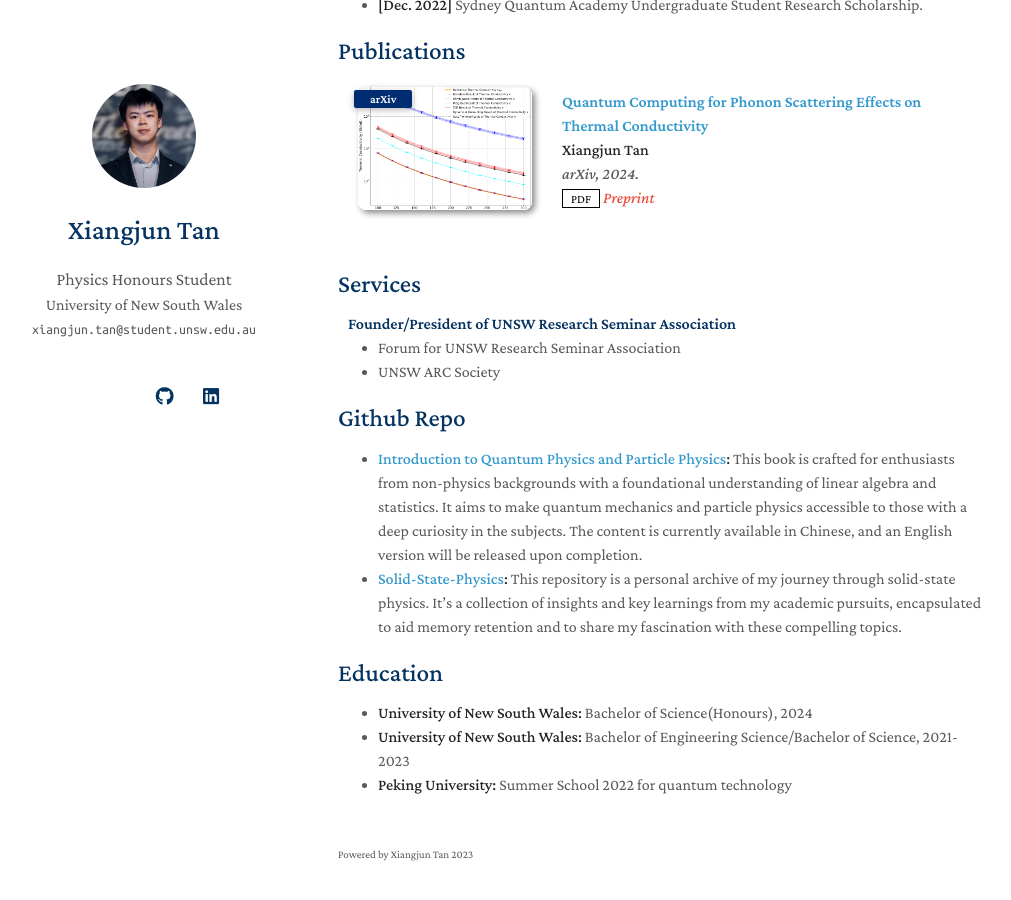
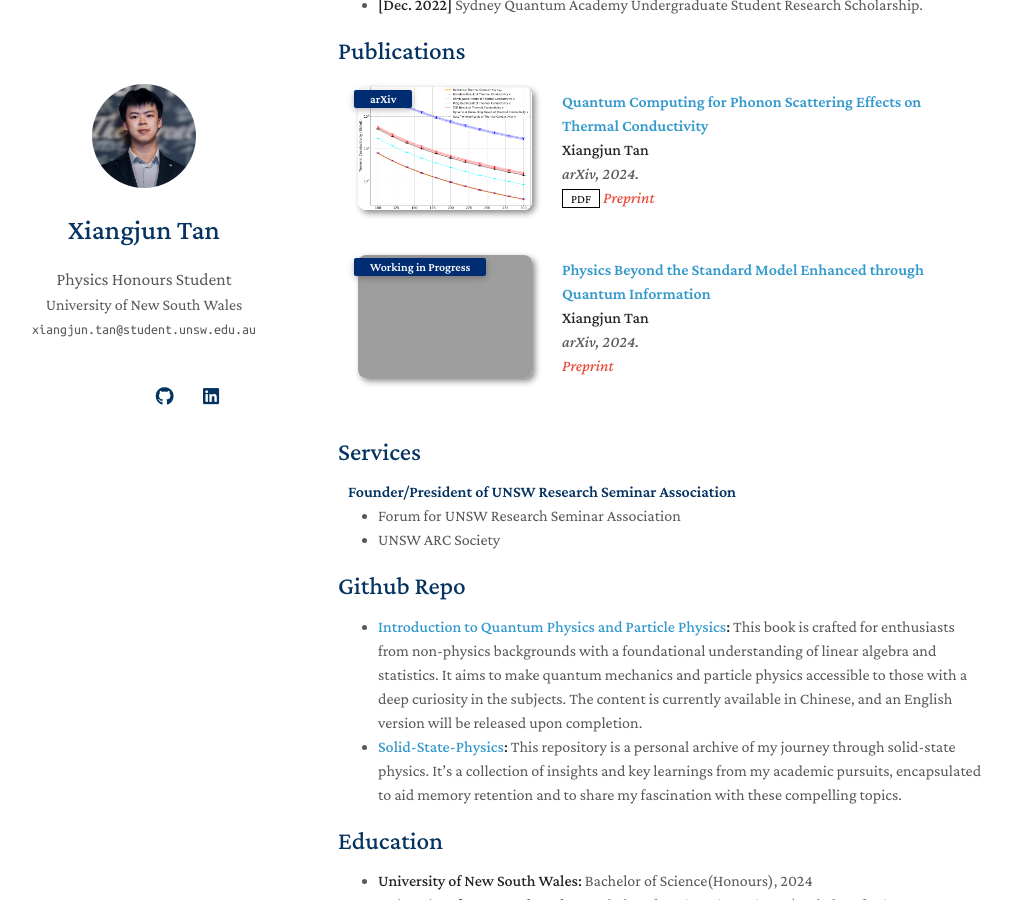
Before and after one commit to xiangjun-tan/xiangjun-tan.github.io, a Jekyll site: the page built from index.md, in a window 1280 px wide and 900 px high, scrolled down 745 px. Shown: the whole window, without its empty margins (132-1143 px from the left). Built offline with Jekyll 4.4.1, drawn with Linux system fonts in a browser that asks for light colours; nearby versions of some CDN libraries; a style sheet for code colours, icons or effects is not loaded; our own code applies the rules of GitHub Pages for plain Markdown files; grey boxes are pictures that could not be loaded.

Commit message:
publications.yml

```diff
--- a/_data/publications.yml
+++ b/_data/publications.yml
@@ -7,3 +7,10 @@ main:
     pdf: https://arxiv.org/pdf/2407.15808
     notes: Preprint
     image: ./assets/img/thermal.png
+
+  - title: "Physics Beyond the Standard Model Enhanced through Quantum Information"
+    authors: <strong>Xiangjun Tan</strong>
+    conference_short: Working in Progress
+    conference: arXiv, 2024.
+    notes: Preprint
+    image: ./assets/img/BSM.png
```
